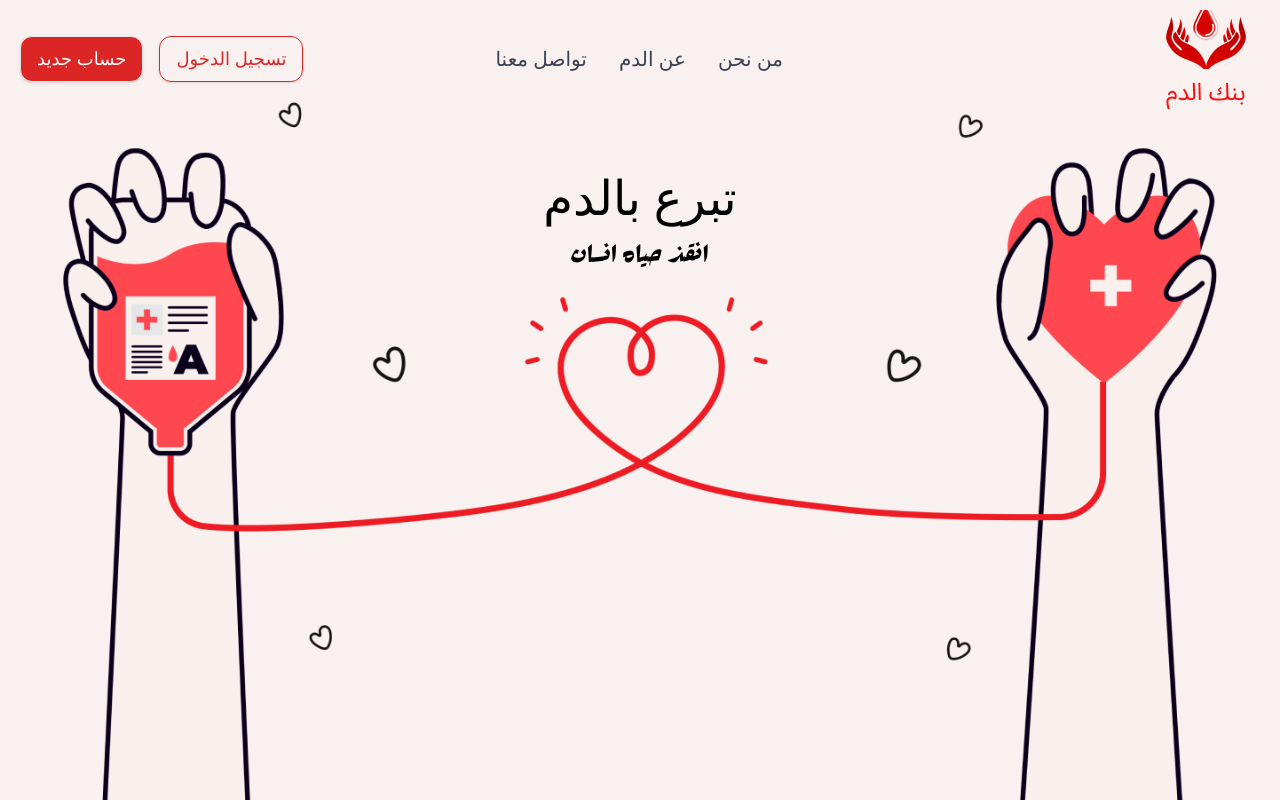
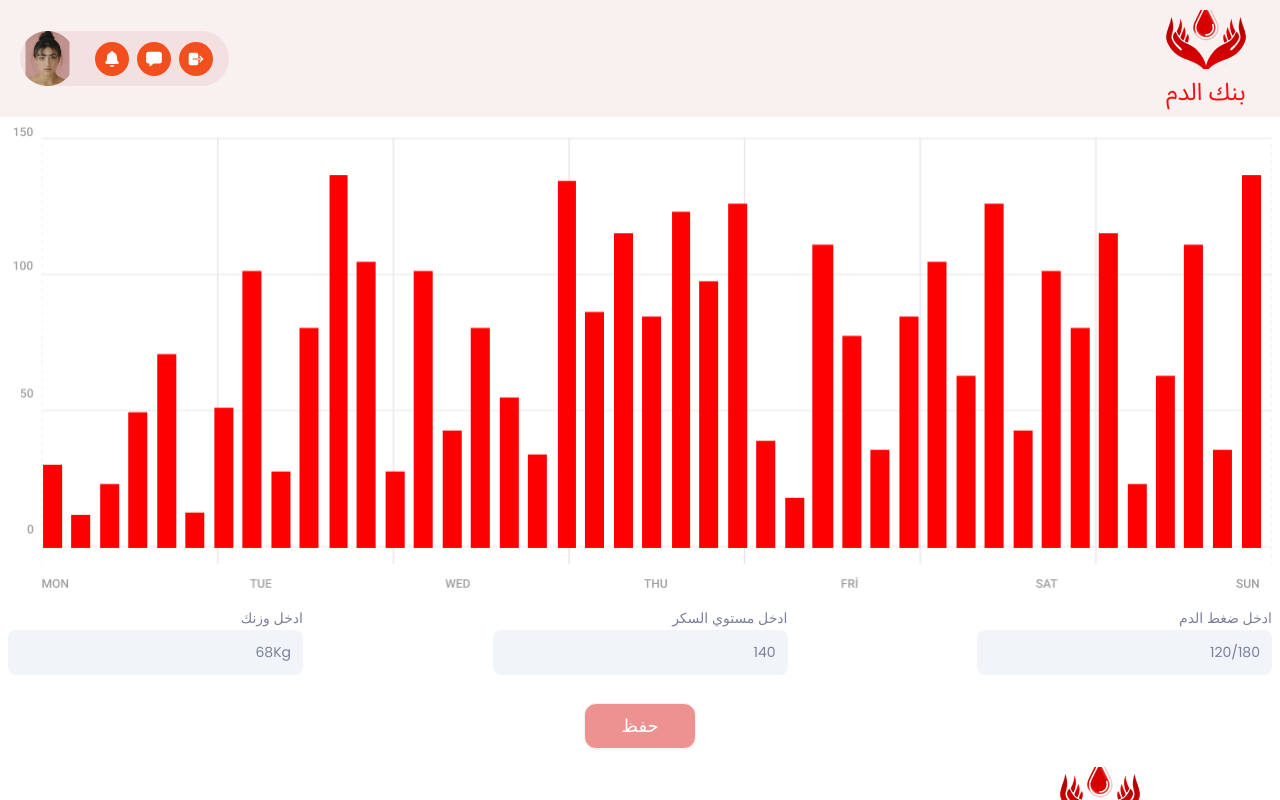
Before and after one commit to 1FaresKhalil/bloodBank, a React (Create React App) app in the folder Frontend/: page / in a window 1280 px wide. Shown: the top 800 px of the page. Built offline with nearby package versions, Linux system fonts and the light colour scheme.

Commit message:
tracking health

```diff
--- a/Frontend/package.json
+++ b/Frontend/package.json
@@ -14,6 +14,7 @@
     "react-icons": "^4.4.0",
     "react-router-dom": "^6.4.0",
     "react-scripts": "5.0.1",
+    "recharts": "^2.1.15",
     "web-vitals": "^2.1.4"
   },
   "scripts": {
--- a/Frontend/src/App.js
+++ b/Frontend/src/App.js
@@ -3,18 +3,19 @@ import Home from "./Components/Pages/Home";
 import LandingPage from "./Components/Pages/LandingPage";
 import SignIn from "./Components/Pages/SignIn";
 import SignUp from "./Components/Pages/SignUp";
-import Donor from "./Components/Pages/Donor"
-import NeedBlood from './Components/Pages/NeedBlood'
+import Donor from "./Components/Pages/Donor";
+import NeedBlood from "./Components/Pages/NeedBlood";
+import TrackingHealth from "./Components/Pages/TrackingHealth";
 const App = () => {
   return (
     <BrowserRouter>
       <Routes>
-        <Route index path="/" element={<LandingPage />} />
+        <Route index path="/" element={<TrackingHealth />} />
         <Route path="sign-up" element={<SignUp />} />
         <Route path="sign-in" element={<SignIn />} />
         <Route path="home" element={<Home />} />
-        <Route path="/home/donor" element={<Donor/>}/>
-        <Route path="/home/needblood" element={<NeedBlood/>}/>
+        <Route path="/home/donor" element={<Donor />} />
+        <Route path="/home/needblood" element={<NeedBlood />} />
       </Routes>
     </BrowserRouter>
   );
--- a/Frontend/src/Components/Layouts/LandingAbout.js
+++ b/Frontend/src/Components/Layouts/LandingAbout.js
@@ -22,13 +22,16 @@ const LandingAbout = () => {
           من نحن
         </h2>
         <p className="mb-2 md:my-7 text-xl md:text-2xl">
-          هنالك العديد من الأنواع المتوفرة لنصوص لوريم إيبسوم، ولكن الغالبية تم
-          تعديلها بشكل ما عبر إدخال بعض النوادر أو الكلمات
+          {`{وَمَنْ أَحْيَاهَا فَكَأنَّمَا أَحْيَا النَّاسَ جَمِيْعَاً} المائدة:٣٢`}
         </p>
         <p className="mb-5 md:my-7  text-xl md:text-2xl">
-          هنالك العديد من الأنواع المتوفرة لنصوص لوريم إيبسوم، ولكن الغالبية تم
-          تعديلها بشكل ما عبر إدخال بعض النوادر أو الكلمات
+          دمنا هو مبادره تهدف لتقليص المسافات بين الناس لسرعه انقاذ الناس لنسهل
+          عمليه تنقل الدم
         </p>
+        <p className="mb-5 md:my-7  text-xl md:text-2xl">
+          سواء كنت متبرع ام تريد مـُتبرع ف يشرفنا التعامل و وجودك معنا
+        </p>
+
         <button className="contained-btn text-xl md:text-2xl mt-3">
           انضم الينا
         </button>
--- /dev/null
+++ b/Frontend/src/Components/Pages/TrackingHealth.js
@@ -0,0 +1,134 @@
+import Footer from "../UI/Footer";
+import Navbar from "../UI/Navbar";
+
+import chart from "../../Assets/images/chart.png";
+import Input from "../UI/Input";
+import useInput from "../../hooks/useInput";
+
+const TrackingHealth = () => {
+  const notEmpty = (value) => value.trim() !== "";
+
+  const {
+    value: bloodPressureValue,
+    isValid: bloodPressureIsValid,
+    hasError: bloodPressureHasError,
+    valueChangeHandler: bloodPressureChangeHandler,
+    inputBlurHandler: bloodPressureBlurHandler,
+    reset: resetBloodPressure,
+  } = useInput(notEmpty);
+  const {
+    value: sugarValue,
+    isValid: sugarIsValid,
+    hasError: sugarHasError,
+    valueChangeHandler: sugarChangeHandler,
+    inputBlurHandler: sugarBlurHandler,
+    reset: resetSugar,
+  } = useInput(notEmpty);
+
+  const {
+    value: weightValue,
+    isValid: weightIsValid,
+    hasError: weightHasError,
+    valueChangeHandler: weightChangeHandler,
+    inputBlurHandler: weightBlurHandler,
+    reset: resetWeight,
+  } = useInput(notEmpty);
+
+  let formIsValid = false;
+
+  if (bloodPressureIsValid && sugarIsValid && weightIsValid) {
+    formIsValid = true;
+  }
+
+  const submitHandler = (event) => {
+    event.preventDefault();
+
+    if (!formIsValid) {
+      return;
+    }
+
+    resetBloodPressure();
+    resetSugar();
+    resetWeight();
+  };
+
+  return (
+    <>
+      <Navbar />
+      <section className="container mx-auto px-2">
+        <div className="mx-auto">
+          <img className="w-full" src={chart} alt="" />
+        </div>
+
+        <form className="flex flex-col" onSubmit={submitHandler}>
+          <div className="flex gap-10 justify-between  mb-3">
+            <div>
+              <Input
+                validtion={!bloodPressureHasError}
+                onChange={bloodPressureChangeHandler}
+                onBlur={bloodPressureBlurHandler}
+                className={`flex flex-col ${
+                  !bloodPressureHasError ? "bg-slate-100" : "bg-red-100"
+                }`}
+                label="ادخل ضغط الدم"
+                input={{
+                  value: bloodPressureValue,
+                  placeholder: "120/180",
+                  id: "bloodPressure",
+                  type: "number",
+                  name: "bloodPressure",
+                }}
+              />
+            </div>
+            <div>
+              <Input
+                validtion={!sugarHasError}
+                onChange={sugarChangeHandler}
+                onBlur={sugarBlurHandler}
+                className={`flex flex-col ${
+                  !sugarHasError ? "bg-slate-100" : "bg-red-100"
+                }`}
+                label="ادخل مستوي السكر"
+                input={{
+                  value: sugarValue,
+                  placeholder: "140",
+                  id: "bloodSugar",
+                  type: "number",
+                  name: "bloodSugar",
+                }}
+              />
+            </div>
+            <div>
+              <Input
+                validtion={!weightHasError}
+                onChange={weightChangeHandler}
+                onBlur={weightBlurHandler}
+                className={`flex flex-col ${
+                  !weightHasError ? "bg-slate-100" : "bg-red-100"
+                }`}
+                label=" ادخل وزنك"
+                input={{
+                  value: weightValue,
+                  placeholder: "68Kg",
+                  id: "weight",
+                  type: "number",
+                  name: "weight",
+                }}
+              />
+            </div>
+          </div>
+          <button
+            type="submit"
+            disabled={!formIsValid}
+            className=" mt-4 contained-btn px-9 py-2 self-center disabled:opacity-50"
+          >
+            حفظ
+          </button>
+        </form>
+      </section>
+      <Footer />
+    </>
+  );
+};
+
+export default TrackingHealth;
--- a/Frontend/src/Components/UI/Input.js
+++ b/Frontend/src/Components/UI/Input.js
@@ -17,11 +17,13 @@ const Input = (props) => {
       <input
         onBlur={props.onBlur}
         onChange={props.onChange}
-        className={`py-3 px-3 border rounded-lg placeholder:text-[#7B809A]  focus:outline-none text-[14px]
+        className={`py-3 px-3 border rounded-lg placeholder:text-[#7B809A]  focus:outline-none text-[14px] ${
+          props.className
+        }
         ${
           props.validtion === false
-            ? "border-red-500 text-red-600"
-            : "border-[#C7CCD0] "
+            ? "border-red-500 text-red-600 "
+            : "border-[#C7CCD0]"
         }`}
         {...props.input}
       />
```
Also changed, not shown: Frontend/src/Assets/images/chart.png (added), 1 other file (tests, documents, lock files or other folders).
